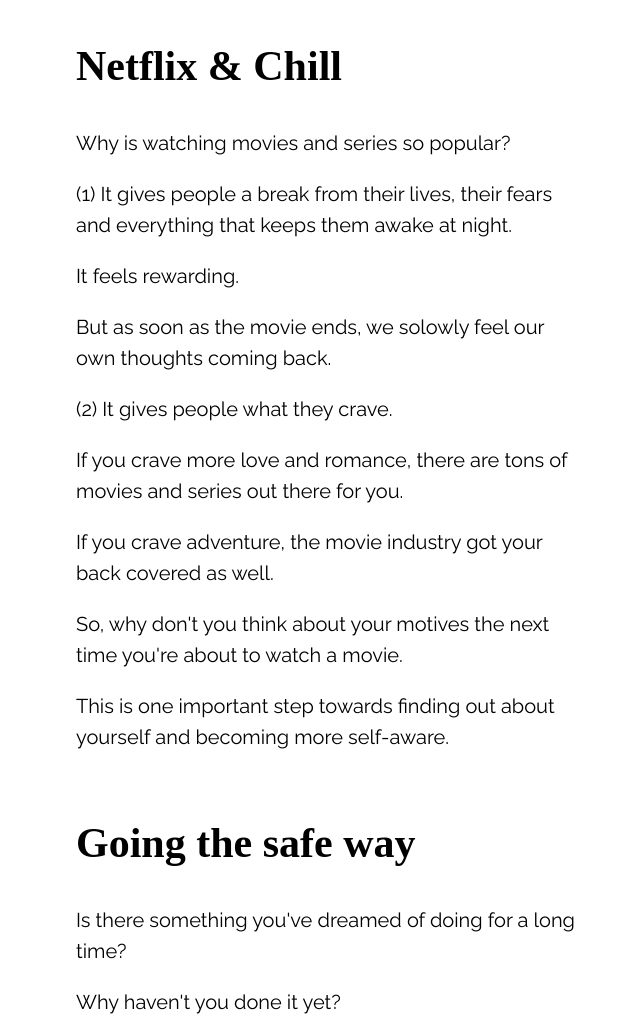
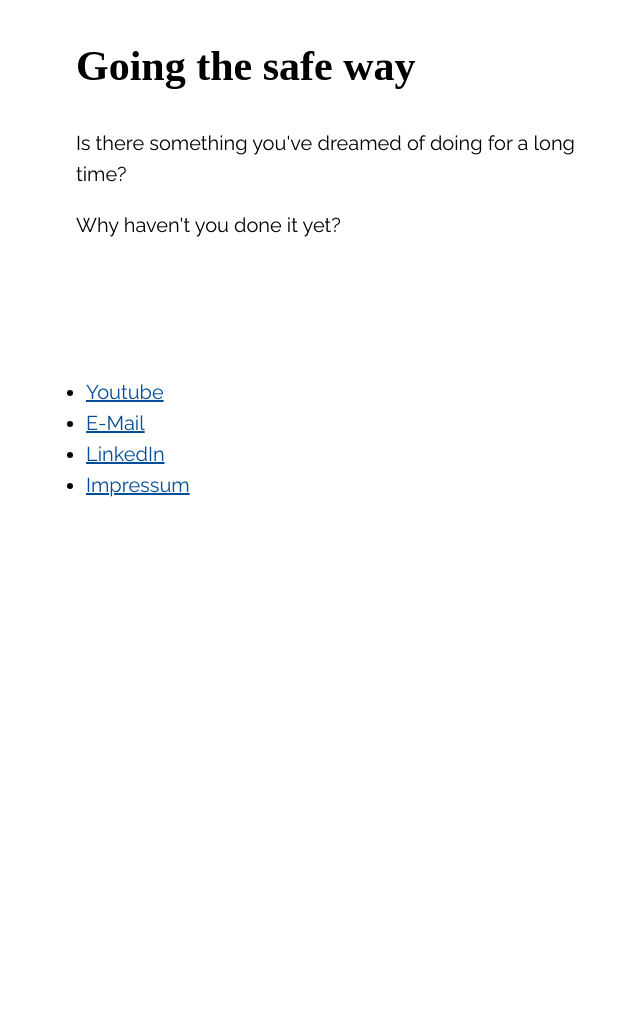
Before and after one commit to MaximilianMuza/maximilianmuza, a plain HTML site: page index.html in a window 1280 px wide. Shown: the part 4420-5441 px from the top of the page, without its empty margins (104-744 px from the left). After the commit the page ends 4947 px from the top, so only its background shows below. Drawn offline with Linux system fonts and the light colour scheme; a web font is replaced by a local one.

Commit message:
text minus

```diff
--- a/index.html
+++ b/index.html
@@ -68,18 +68,6 @@
 					<p>So use that power of yours!</p>
 				</div>
 				<div class="post-container">
-					<h3>Netflix &amp; Chill</h3>
-					<p>Why is watching movies and series so popular?</p>
-					<p>(1) It gives people a break from their lives, their fears and everything that keeps them awake at night.</p>
-					<p>It feels rewarding.</p>
-					<p>But as soon as the movie ends, we solowly feel our own thoughts coming back.</p>
-					<p>(2) It gives people what they crave.</p>
-					<p>If you crave more love and romance, there are tons of movies and series out there for you.</p>
-					<p>If you crave adventure, the movie industry got your back covered as well.</p>
-					<p>So, why don't you think about your motives the next time you're about to watch a movie.</p>
-					<p>This is one important step towards finding out about yourself and becoming more self-aware.</p>
-				</div>
-				<div class="post-container">
 					<h3>Going the safe way</h3>
 					<p>Is there something you've dreamed of doing for a long time?</p>
 					<p>Why haven't you done it yet?</p>
```
